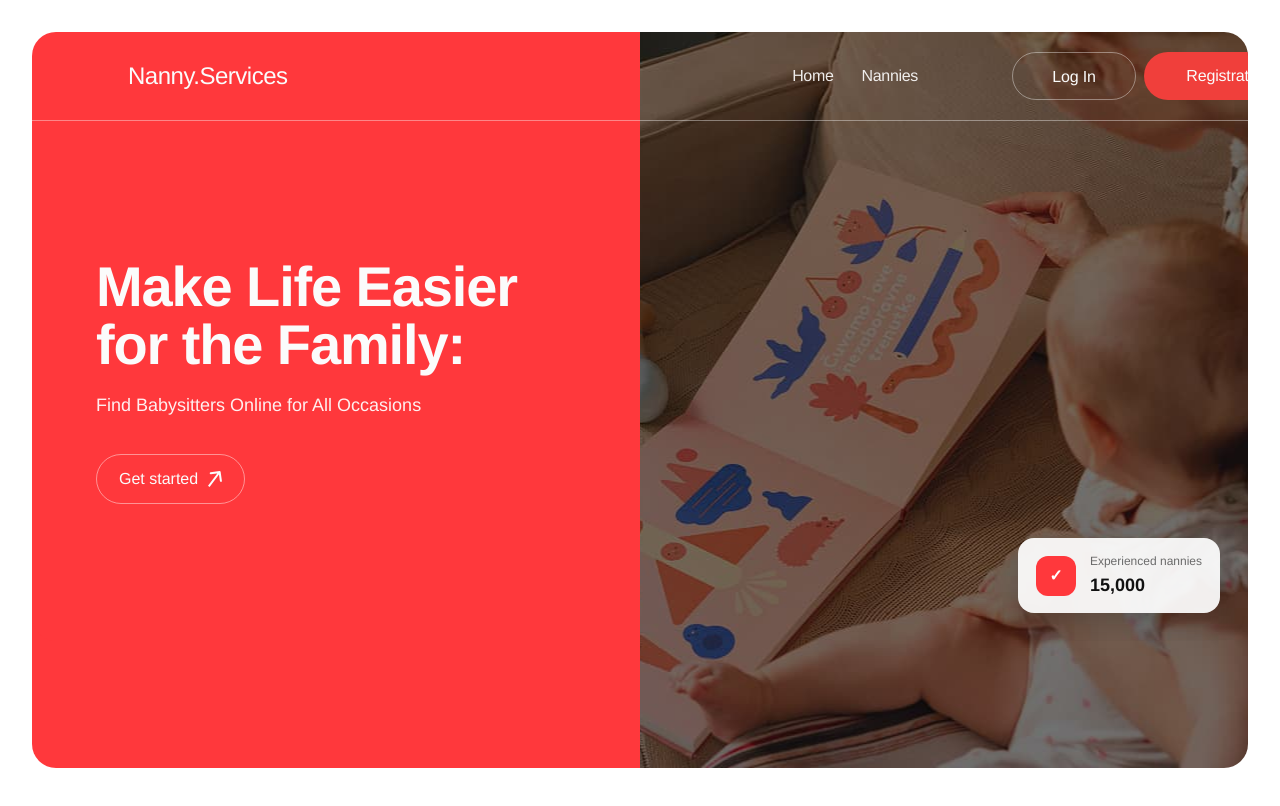
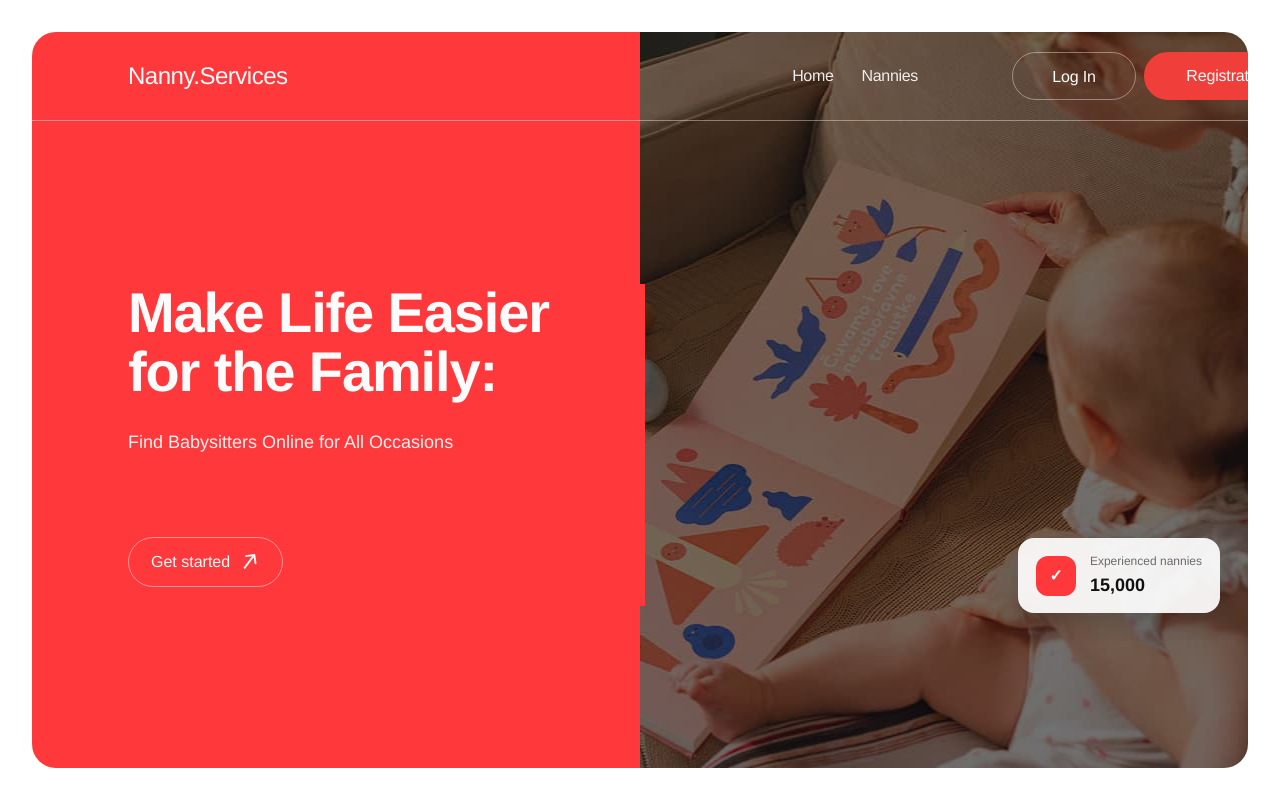
Before and after one commit to MaxBorei/Nanny.Services, a React (Vite) app: page / in a window 1280 px wide. Shown: the top 806 px of the page. Built offline with nearby package versions, Linux system fonts and the light colour scheme.

Commit message:
css_hero_header

```diff
--- a/src/components/Header/Header.module.css
+++ b/src/components/Header/Header.module.css
@@ -37,7 +37,7 @@
 }
 
 .navLink:hover {
-  color: #ffffff;
+  color: var(--color-text-hover);
 }
 
 .authActions {
@@ -95,8 +95,8 @@
 }
 
 .authBtnPrimary:hover {
-  transform: translateY(-1px);
-  box-shadow: 0 12px 26px rgba(255, 59, 59, 0.45);
+  background: var(--color-bg-inverse);
+  color: var(--color-text-hover);
 }
 
 .navContainer {
--- a/src/components/Hero/Hero.module.css
+++ b/src/components/Hero/Hero.module.css
@@ -9,22 +9,22 @@
 
 .left {
   background: var(--color-accent-red);
-  padding: 72px 64px;
-
   display: flex;
   flex-direction: column;
-  justify-content: center;
-  gap: 18px;
+  width: 517px;
+  height: 322px;
+  margin-left: 96px;
+  margin-top: 163px;
 }
 
 .title {
-  margin: 0;
   color: var(--color-text-inverse);
   font-family: var(--font-family-base);
   font-weight: var(--fw-bold);
   font-size: 56px;
   line-height: 1.05;
   letter-spacing: -0.02em;
+  margin-bottom: 28px;
 }
 
 .subtitle {
@@ -34,6 +34,7 @@
   font-weight: var(--fw-regular);
   font-size: 18px;
   line-height: 1.4;
+  margin-bottom: 64px;
 }
 
 .cta {
@@ -57,14 +58,18 @@
     background var(--transition-base);
 }
 
-.cta:hover {
-  border-color: rgba(255, 255, 255, 0.8);
-  background: rgba(255, 255, 255, 0.08);
+.cta:hover .ctaIcon {
+  transform: rotate(55deg);
+  transform-origin: center;
+  transition: transform 0.2s ease;
 }
 
 .ctaIcon {
+  width: 20px;
+  height: 15px;
+  fill: var(--color-accent-inverse);
   stroke-width: 2px;
-  fill: #fbfbfb;
+  transform: rotate(0deg);
 }
 
 .right {
--- a/src/styles/variables.css
+++ b/src/styles/variables.css
@@ -19,11 +19,13 @@
   --color-accent-purple: #cb30e0;
   --color-accent-pink: #ff2d55;
   --color-accent-brown: #ac7f5e;
+  --color-accent-inverse: #fbfbfb;
 
   /* Backgrounds */
   --color-bg-primary: #ffffff;
   --color-bg-secondary: #f2f2f7;
   --color-bg-tertiary: #ffffff;
+  --color-bg-inverse: #fbfbfb;
   --color-accent-primary: #f03f3b;
 
   --color-bg-primary-elevated: #ffffff;
@@ -34,6 +36,7 @@
   --color-text-primary: #111111;
   --color-text-secondary: #6b7280;
   --color-text-inverse: #fbfbfb;
+  --color-text-hover: #f03f3b;
 
   /* Borders */
   --color-border-light: rgba(0, 0, 0, 0.08);
```
